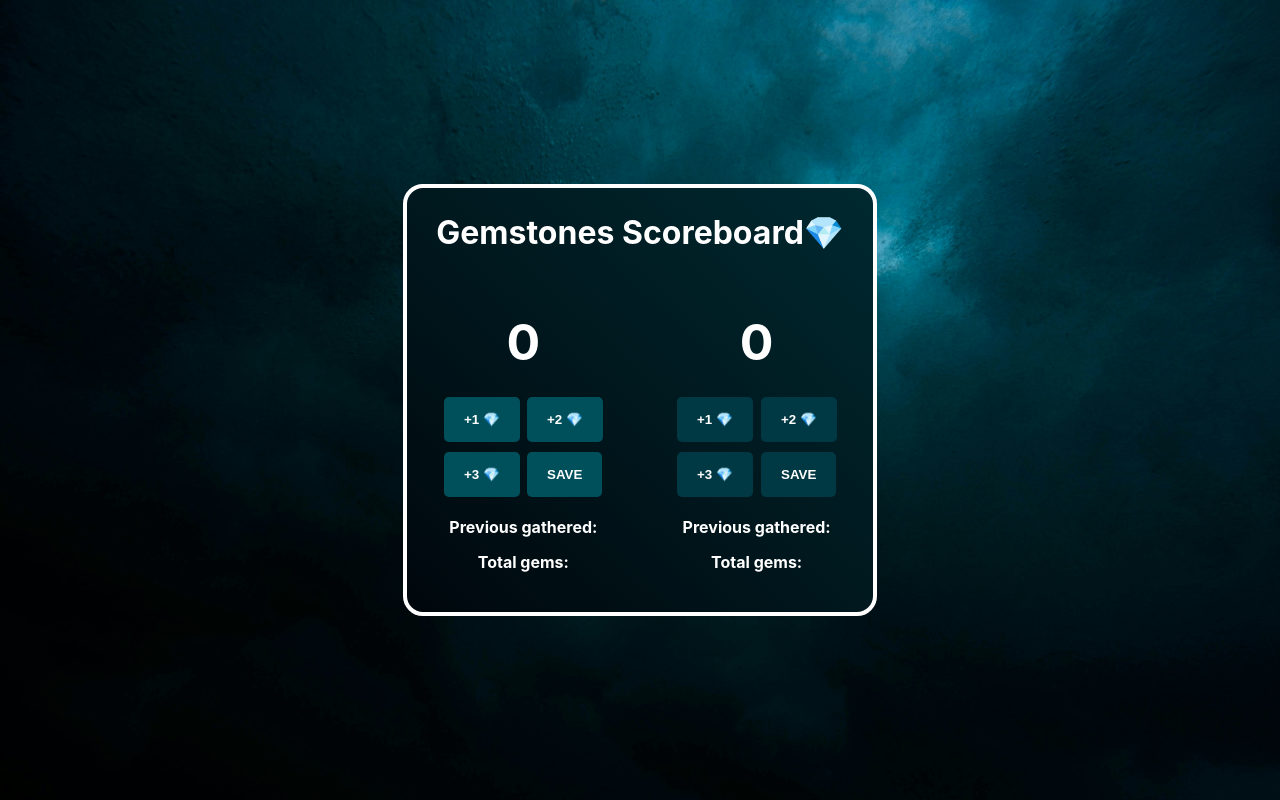
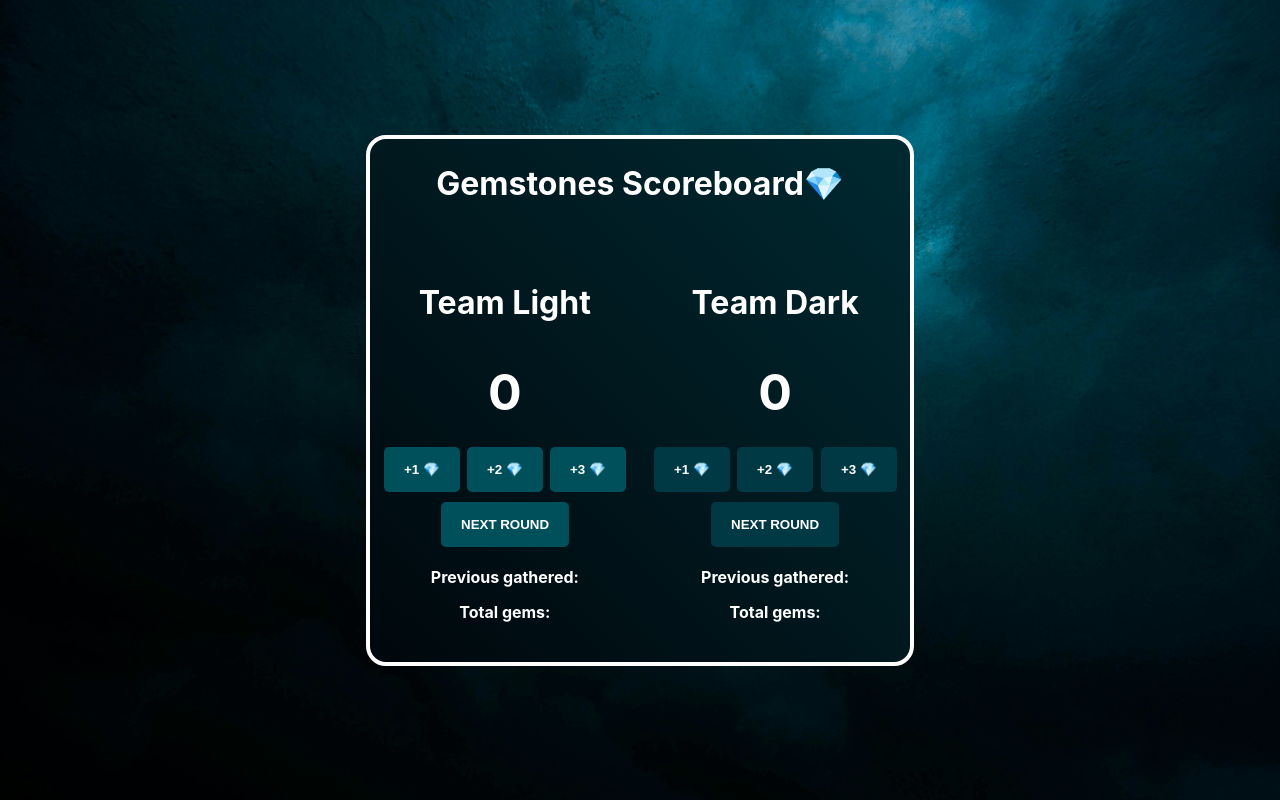
Before and after one commit to ThanosDoesCode/Gem-Counter, a plain HTML site: page index.html in a window 1280 px wide. Drawn offline with Linux system fonts and the light colour scheme.

Commit message:
index.html

```diff
--- a/index.html
+++ b/index.html
@@ -7,20 +7,22 @@
             <div><h1>Gemstones Scoreboard💎</h1></div>
             <div id="innerflexbox">
                 <div id="team1">
+                    <h1>Team Light</h1>
                     <h2 id="count-el-light">0</h2>
                         <button id="increment-btn-light" onclick="increment()">+1 💎</button>
                         <button id="increment-btn-light" onclick="increment2()">+2 💎</button>
                         <button id="increment-btn-light" onclick="increment3()">+3 💎</button>
-                        <button id="save-btn-light" class="savebutton" onclick="save()">SAVE</button>
+                        <button id="save-btn-light" class="savebutton" onclick="save()">NEXT ROUND</button>
                     <p id="save-el-light">Previous gathered: </p>
                     <p id="total-el-light">Total gems: </p>
                 </div>
                 <div id="team2">
+                    <h1>Team Dark</h1>
                     <h2 id="count-el-dark">0</h2>
                         <button id="increment-btn-dark" onclick="increment4()">+1 💎</button>
                         <button id="increment-btn-dark" onclick="increment5()">+2 💎</button>
                         <button id="increment-btn-dark" onclick="increment6()">+3 💎</button>
-                        <button id="save-btn-dark" class="savebutton" onclick="save2()">SAVE</button>
+                        <button id="save-btn-dark" class="savebutton" onclick="save2()">NEXT ROUND</button>
                     <p id="save-el-dark">Previous gathered: </p>
                     <p id="total-el-dark">Total gems: </p>
                 </div>
```
